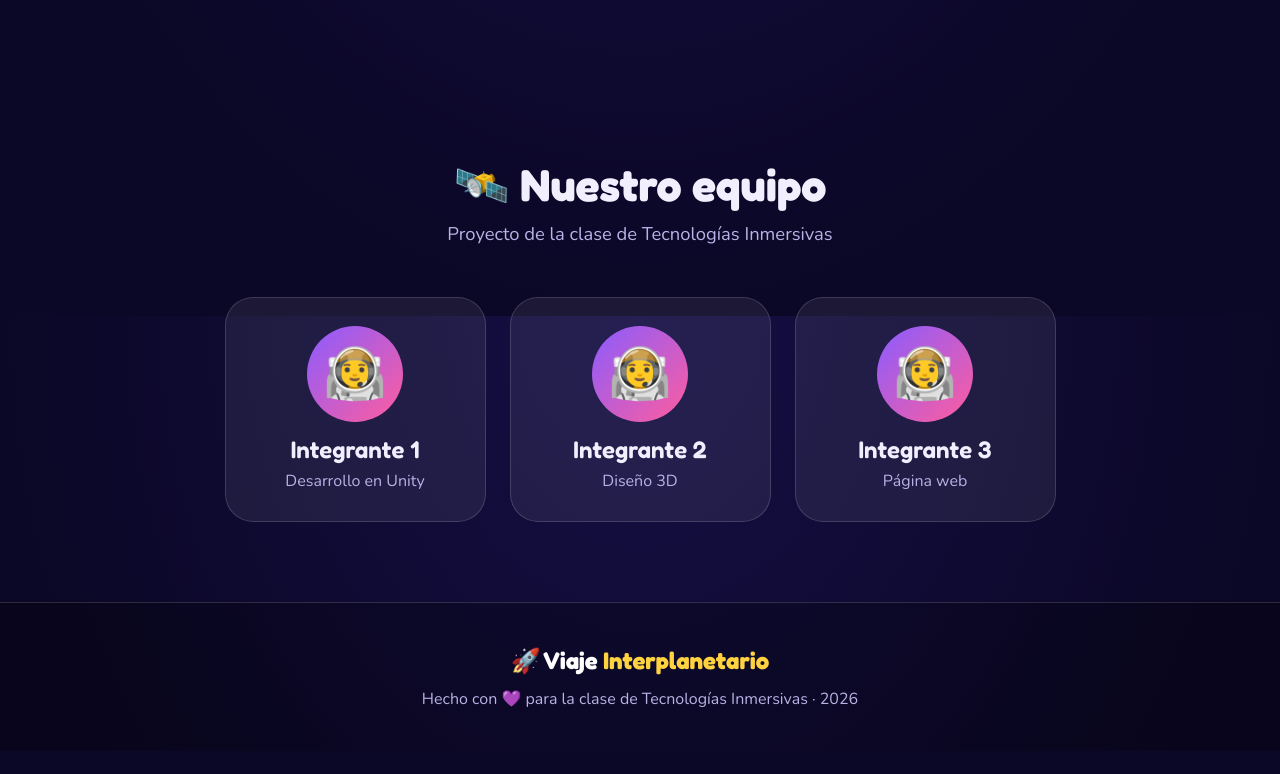
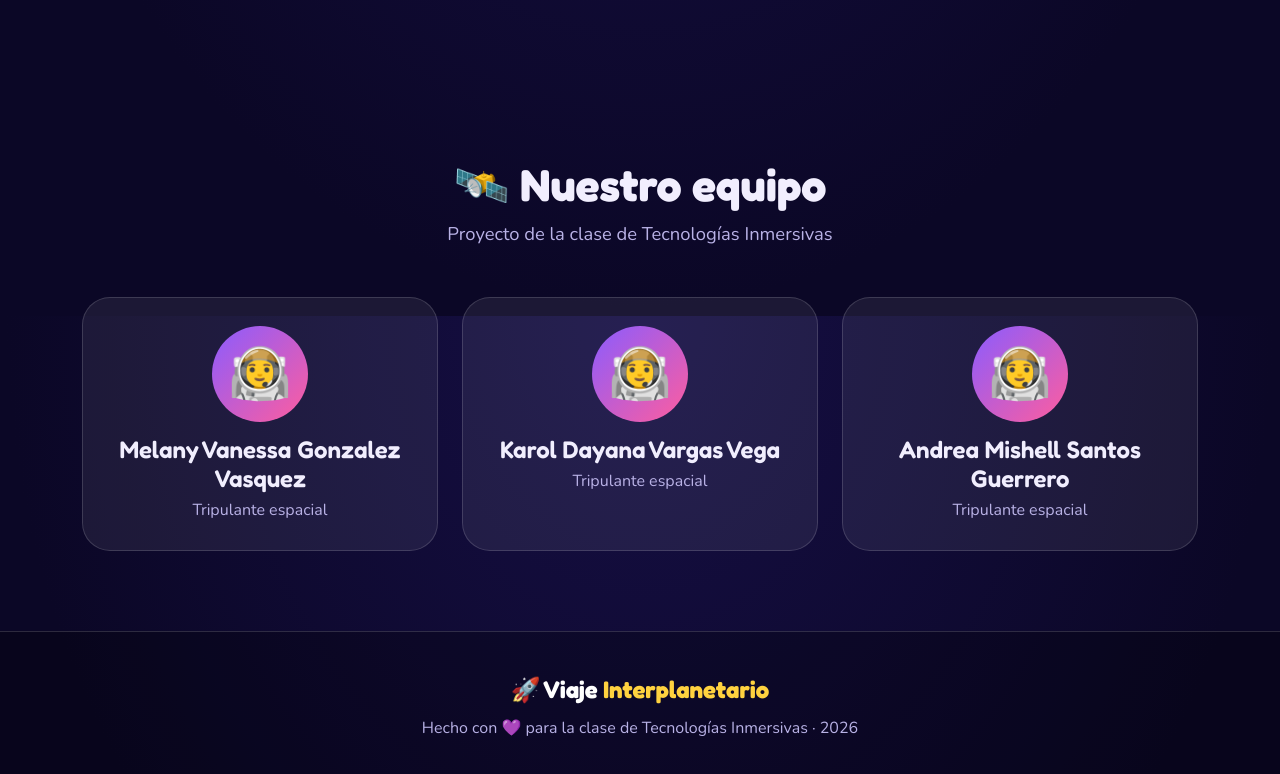
Before and after one commit to MelanyVanessa/Pagina-de-Juego-interactivo-Interplanetario, a plain HTML site: page index.html in a window 1280 px wide. Shown: the part 2884-3658 px from the top of the page. Before the commit the page ends 3635 px from the top, so only its background shows below. Drawn offline with nearby package versions, Linux system fonts and the light colour scheme.

Commit message:
Agregar nombres del equipo
Co-Authored-By: Claude Opus 5.5 <noreply@anthropic.com>

```diff
--- a/index.html
+++ b/index.html
@@ -183,26 +183,25 @@
         </div>
 
         <div class="row g-4 justify-content-center">
-          <!-- Cambia los nombres por los de tu equipo -->
-          <div class="col-6 col-md-3" data-aos="fade-up" data-aos-delay="100">
+          <div class="col-md-4" data-aos="fade-up" data-aos-delay="100">
             <div class="team-card">
-              <div class="avatar">👨‍🚀</div>
-              <h4>Integrante 1</h4>
-              <p>Desarrollo en Unity</p>
+              <div class="avatar">🧑‍🚀</div>
+              <h4>Melany Vanessa Gonzalez Vasquez</h4>
+              <p>Tripulante espacial</p>
             </div>
           </div>
-          <div class="col-6 col-md-3" data-aos="fade-up" data-aos-delay="200">
+          <div class="col-md-4" data-aos="fade-up" data-aos-delay="200">
             <div class="team-card">
-              <div class="avatar">👩‍🚀</div>
-              <h4>Integrante 2</h4>
-              <p>Diseño 3D</p>
+              <div class="avatar">🧑‍🚀</div>
+              <h4>Karol Dayana Vargas Vega</h4>
+              <p>Tripulante espacial</p>
             </div>
           </div>
-          <div class="col-6 col-md-3" data-aos="fade-up" data-aos-delay="300">
+          <div class="col-md-4" data-aos="fade-up" data-aos-delay="300">
             <div class="team-card">
               <div class="avatar">🧑‍🚀</div>
-              <h4>Integrante 3</h4>
-              <p>Página web</p>
+              <h4>Andrea Mishell Santos Guerrero</h4>
+              <p>Tripulante espacial</p>
             </div>
           </div>
         </div>
```
